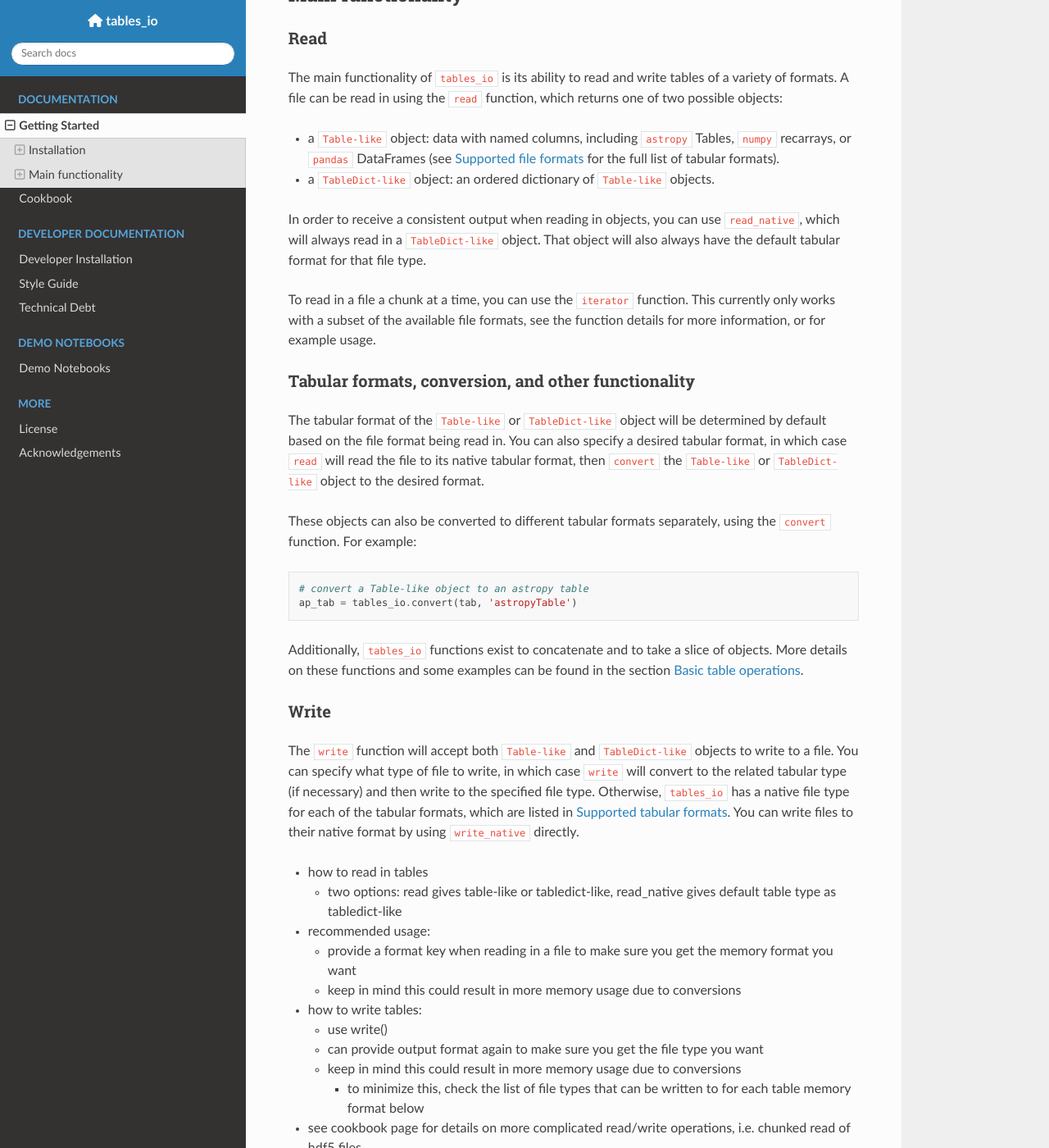
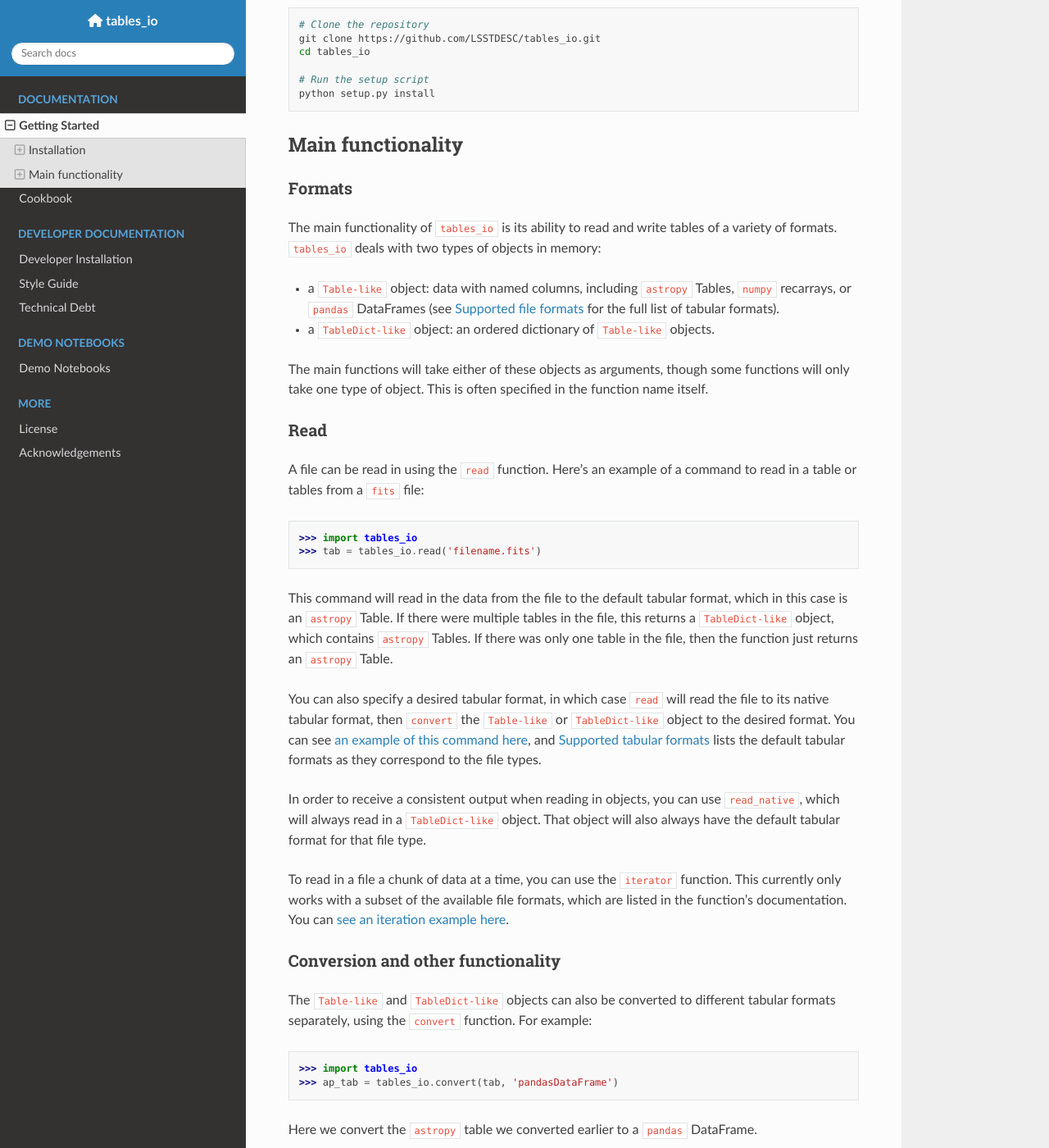
Before and after one commit to LSSTDESC/tables_io, a Sphinx documentation site: the page built from docs/quickstart.md, in a window 1280 px wide and 1400 px high, scrolled down 934 px. Shown: the whole window at 82% size. Built offline with Sphinx 7.4.7 and the Read the Docs theme 3.1.0, drawn with Linux system fonts in a browser that asks for light colours; nearby versions of some CDN libraries; pages that are not in the unit, such as notebooks, are missing from menus; the version number could not be read and is left out; some of the changed text lies outside the part shown.

Commit message:
minor documentation updates

````diff
--- a/docs/quickstart.md
+++ b/docs/quickstart.md
@@ -23,7 +23,17 @@ conda install hdf5=*=*mpi_openmpi*
 
 ```
 
-It is also recommended to install `mpi4py`.
+You will also need to install [mpi4py](https://mpi4py.readthedocs.io/en/stable/install.html), which can be done through `pip`:
+
+```bash
+pip install mpi4py
+```
+
+or `conda`:
+
+```bash
+conda install mpi4py
+```
 
 ### Installing from source
 
@@ -40,47 +50,62 @@ python setup.py install
 
 ## Main functionality
 
-### Read
+### Formats
 
-The main functionality of `tables_io` is its ability to read and write tables of a variety of formats. A file can be read in using the [`read`](#tables_io.io_utils.read.read) function, which returns one of two possible objects:
+The main functionality of `tables_io` is its ability to read and write tables of a variety of formats. `tables_io` deals with two types of objects in memory:
 
 - a `Table-like` object: data with named columns, including `astropy` Tables, `numpy` recarrays, or `pandas` DataFrames (see <project:#supported-file-formats> for the full list of tabular formats).
 - a `TableDict-like` object: an ordered dictionary of `Table-like` objects.
 
+The main functions will take either of these objects as arguments, though some functions will only take one type of object. This is often specified in the function name itself.
+
+### Read
+
+A file can be read in using the [`read`](#tables_io.io_utils.read.read) function. Here's an example of a command to read in a table or tables from a `fits` file:
+
+```{doctest}
+
+>>> import tables_io
+>>> tab = tables_io.read('filename.fits')
+
+```
+
+This command will read in the data from the file to the default tabular format, which in this case is an `astropy` Table. If there were multiple tables in the file, this returns a `TableDict-like` object, which contains `astropy` Tables. If there was only one table in the file, then the function just returns an `astropy` Table.
+
+You can also specify a desired tabular format, in which case `read` will read the file to its native tabular format, then [`convert`](#tables_io.convert.conv_tabledict.convert) the `Table-like` or `TableDict-like` object to the desired format. You can see [an example of this command here](cookbook.md#read-in-a-file-to-a-specific-format), and <project:#supported-tabular-formats> lists the default tabular formats as they correspond to the file types.
+
 In order to receive a consistent output when reading in objects, you can use [`read_native`](#tables_io.io_utils.read.read_native), which will always read in a `TableDict-like` object. That object will also always have the default tabular format for that file type.
 
-To read in a file a chunk at a time, you can use the [`iterator`](#tables_io.io_utils.iterator.iterator) function. This currently only works with a subset of the available file formats, see the function details for more information, or <project:cookbook.md#iteration-example> for example usage.
+To read in a file a chunk of data at a time, you can use the [`iterator`](#tables_io.io_utils.iterator.iterator) function. This currently only works with a subset of the available file formats, which are listed in the function's documentation. You can [see an iteration example here](cookbook.md#iterating-through-data-in-an-hdf5-file).
 
-### Tabular formats, conversion, and other functionality
+### Conversion and other functionality
 
-The tabular format of the `Table-like` or `TableDict-like` object will be determined by default based on the file format being read in. You can also specify a desired tabular format, in which case `read` will read the file to its native tabular format, then [`convert`](#tables_io.convert.conv_tabledict.convert) the `Table-like` or `TableDict-like` object to the desired format.
+The `Table-like` and `TableDict-like` objects can also be converted to different tabular formats separately, using the [`convert`](#tables_io.convert.conv_tabledict.convert) function. For example:
 
-These objects can also be converted to different tabular formats separately, using the [`convert`](#tables_io.convert.conv_tabledict.convert) function. For example:
+```{doctest}
 
-```python
-# convert a Table-like object to an astropy table
-ap_tab = tables_io.convert(tab, 'astropyTable')
+>>> import tables_io
+>>> ap_tab = tables_io.convert(tab, 'pandasDataFrame')
+
 ```
+
+Here we convert the `astropy` table we converted earlier to a `pandas` DataFrame.
 
 Additionally, `tables_io` functions exist to concatenate and to take a slice of objects. More details on these functions and some examples can be found in the section <project:cookbook.md#basic-table-operations>.
 
 ### Write
 
-The [`write`](#tables_io.io_utils.write.write) function will accept both `Table-like` and `TableDict-like` objects to write to a file. You can specify what type of file to write, in which case [`write`](#tables_io.io_utils.write.write) will convert to the related tabular type (if necessary) and then write to the specified file type. Otherwise, `tables_io` has a native file type for each of the tabular formats, which are listed in <project:#supported-tabular-formats>. You can write files to their native format by using [`write_native`](#tables_io.io_utils.write.write_native) directly.
+The [`write`](#tables_io.io_utils.write.write) function will accept both `Table-like` and `TableDict-like` objects to write to a file.
 
-- how to read in tables
-  - two options: read gives table-like or tabledict-like, read_native gives default table type as tabledict-like
-- recommended usage:
-  - provide a format key when reading in a file to make sure you get the memory format you want
-  - keep in mind this could result in more memory usage due to conversions
-- how to write tables:
+```{doctest}
 
-  - use write()
-  - can provide output format again to make sure you get the file type you want
-  - keep in mind this could result in more memory usage due to conversions
-    - to minimize this, check the list of file types that can be written to for each table memory format below
+>>> import tables_io
+>>> tables_io.write('filename.hdf5', tab)
+'filename.hdf5'
 
-- see cookbook page for details on more complicated read/write operations, i.e. chunked read of hdf5 files
+```
+
+Here, the type of file to write to is specified by the file name suffix, 'hdf5'. If necessary, [`write`](#tables_io.io_utils.write.write) will convert the object to the related tabular type, then write to the specified file type. Otherwise, `tables_io` has a native file type for each of the tabular formats, which are listed in <project:#supported-tabular-formats>. You can write files to their native format by using [`write_native`](#tables_io.io_utils.write.write_native) directly.
 
 ### Supported file formats
 
@@ -97,6 +122,10 @@ The [`write`](#tables_io.io_utils.write.write) function will accept both `Table-
 | pandaParquet     | 'parq' or 'pq' | [`pandas`](https://pandas.pydata.org/pandas-docs/stable/user_guide/10min.html#parquet) |
 | pyarrowParquet   | 'parquet'      | [`pyarrow`](https://arrow.apache.org/docs/python/parquet.html)                         |
 
+```{note}
+`tables_io` does not require all of the above packages to function. If you do not have one of these packages installed, you will not be able to create tables of that type (i.e. if you do not have `pandas` installed, you cannot convert objects to 'pandasDataFrame' or read in 'pandasParquet' files.)
+```
+
 (tabular-formats)=
 
 ### Supported tabular formats
@@ -111,7 +140,7 @@ The [`write`](#tables_io.io_utils.write.write) function will accept both `Table-
 | pandasDataFrame     | `pd.DataFrame`                |
 | pyarrowTable        | `pyarrow.Table`               |
 
-This tables shows which tabular formats are available for `Table-like` or `TableDict-like` objects, and how they are associated with the available file types. File types in the `File format for native read` column will be read in to the associated `Tabular format in memory`. The default file that these tabular formats will be written to is given in the `Native written file` column.
+The table below shows which tabular formats are available for `Table-like` or `TableDict-like` objects, and how they are associated with the available file types. File types in the 'File format for native read' column will be read in to the associated 'Tabular format in memory'. The default file that these tabular formats will be written to is given in the 'Native written file' column.
 
 | Tabular format in memory | File format for native read                | Native written file |
 | ------------------------ | ------------------------------------------ | ------------------- |
````
Also changed, not shown: other parts of docs/quickstart.md (+1 -1 lines), docs/cookbook.md (+7 -8 lines), 3 other files.
